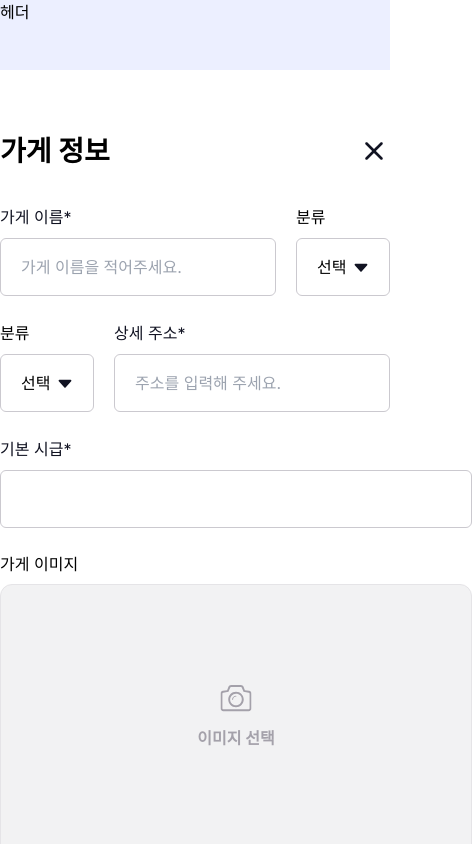
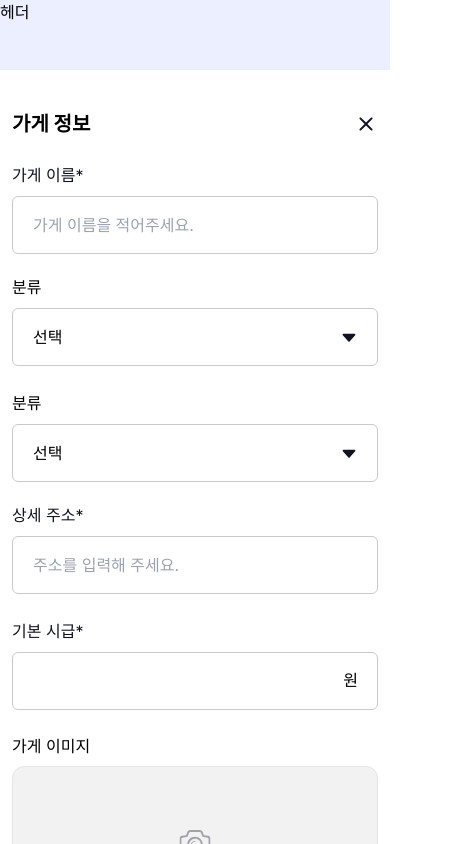
Before and after one commit to 5-PS/DANCHOO, a Next.js app: page /my-store/edit in a window 390 px wide. Shown: the top 844 px of the page, 472 px wide, since content can reach past the window. Built offline with nearby package versions, Linux system fonts and the light colour scheme.

Commit message:
design: 반응형 웹 및 모바일 우선 디자인

```diff
--- a/app/(service)/my-store/edit/_components/myStoreForm.tsx
+++ b/app/(service)/my-store/edit/_components/myStoreForm.tsx
@@ -35,8 +35,8 @@ export default function MyStoreForm() {
   };
   return (
     <form onSubmit={handleSubmit((data) => console.log(data))}>
-      <div className="flex flex-col gap-6 mb-8">
-        <div className="flex gap-5">
+      <div className="flex flex-col gap-6 mb-6 md:mb-8">
+        <div className="flex flex-col gap-5 md:flex-row">
           <Input
             label="가게 이름*"
             type="text"
@@ -48,7 +48,7 @@ export default function MyStoreForm() {
           />
           <SelectInput />
         </div>
-        <div className="flex gap-5">
+        <div className="flex flex-col gap-5 md:flex-row">
           <SelectInput />
           <Input
             label="상세 주소*"
@@ -60,14 +60,14 @@ export default function MyStoreForm() {
             })}
           />
         </div>
-        <div className="w-[472px]">
-          <Input label="기본 시급*" />
+        <div className="w-full md:max-w-[330px]">
+          <Input label="기본 시급*" type="number" rightText="원" />
         </div>
-        <div className="w-[472px]">
+        <div className="w-full md:w-[483px]">
           <p className="mb-2">가게 이미지</p>
           <label
             htmlFor="image-input"
-            className={`flex flex-col gap-3 font-bold text-gray-40 w-full h-[276px] bg-gray-10 border  ${!imageSrc && 'border-gray-20 '}  rounded-xl justify-center items-center cursor-pointer relative overflow-hidden`}
+            className={`flex flex-col gap-3 font-bold text-gray-40 w-full max-w-[375px] h-[201px] md:max-w-full md:h-[276px] bg-gray-10 border  ${!imageSrc && 'border-gray-20 '}  rounded-xl justify-center items-center cursor-pointer relative overflow-hidden`}
           >
             <div className="inline-flex flex-col items-center gap-3">
               <Image src="/icons/image-add-icon.svg" width={32} height={32} alt="사진 추가 아이콘" />
@@ -84,7 +84,6 @@ export default function MyStoreForm() {
             {imageSrc && <Image src={imageSrc} fill alt="미리보기 이미지" />}
           </label>
         </div>
-        <div>
         <label htmlFor="store-description">
           <p className="mb-2">가게 설명 </p>
           <textarea
@@ -94,10 +93,9 @@ export default function MyStoreForm() {
           />
         </label>
       </div>
-      </div>
       <div className="flex justify-center ">
-        <div className="w-[312px]">
-          <Button fontSize={16} background="bg-primary">
+        <div className="w-full md:w-[312px]">
+          <Button fontSize={16} background="bg-primary" height={48}>
             등록하기
           </Button>
         </div>
--- a/app/(service)/my-store/edit/page.tsx
+++ b/app/(service)/my-store/edit/page.tsx
@@ -5,17 +5,17 @@ import MyStoreForm from './_components/myStoreForm';
 
 export default function MystoreEditFormPage() {
   return (
-    <div>
+    <>
       <div className="h-[70px] bg-red-20">헤더</div>
-      <div className="w-full max-w-[964px] flex flex-col gap-8 m-auto py-[60px]">
+      <div className="flex flex-col w-full gap-6 px-3 pt-10 pb-20 md:py-[60px] md:px-0 md:w-full md:max-w-[680px] md:m-auto xl:max-w-[946px]">
         <div className="flex items-center justify-between">
-          <h1 className="text-[28px] font-bold">가게 정보</h1>
-          <Link href="/my-store">
-            <Image src="/icons/close-modal-icon.svg" width={32} height={32} alt="이전버튼" />
+          <h1 className="text-xl font-bold md:text-[28px]">가게 정보</h1>
+          <Link href="/my-store" className="relative w-6 h-6 md:w-8 md:h-8">
+            <Image src="/icons/close-modal-icon.svg" fill alt="이전버튼" />
           </Link>
         </div>
         <MyStoreForm />
       </div>
-    </div>
+    </>
   );
 }
```
Lines whose indentation alone changed are shown as unchanged.
